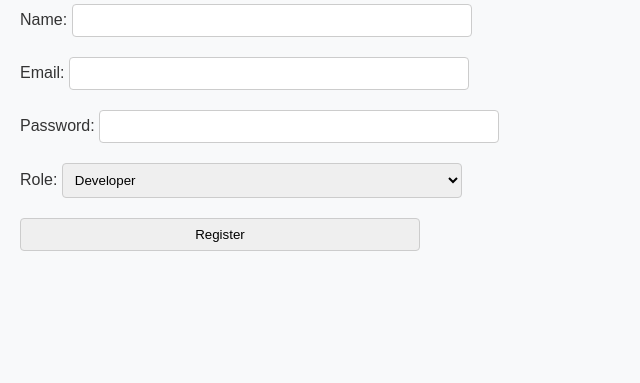
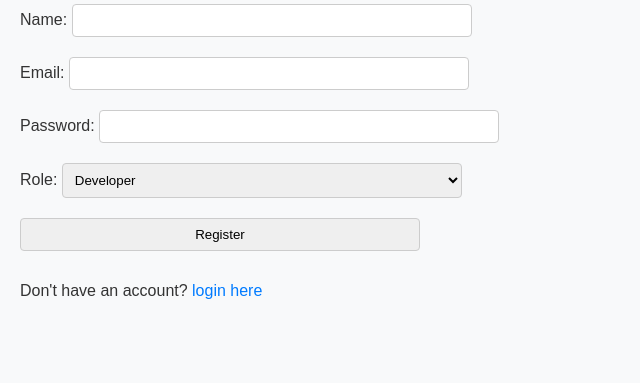
Before and after one commit to viv3kvara/bug-tracker, a PHP site: page /register.php in a window 1280 px wide. Shown: the part 69-452 px from the top of the page, without its empty margins (0-640 px from the left). Run offline with PHP 8.4, Linux system fonts and the light colour scheme.

Commit message:
login page add

```diff
--- a/register.php
+++ b/register.php
@@ -32,5 +32,6 @@ if (isset($_POST['submit'])) {
     echo "Registered Successfully!";
 }
 ?>
+<p>Don't have an account? <a href="login.php">login here</a></p>
 </body>
 </html>
```
